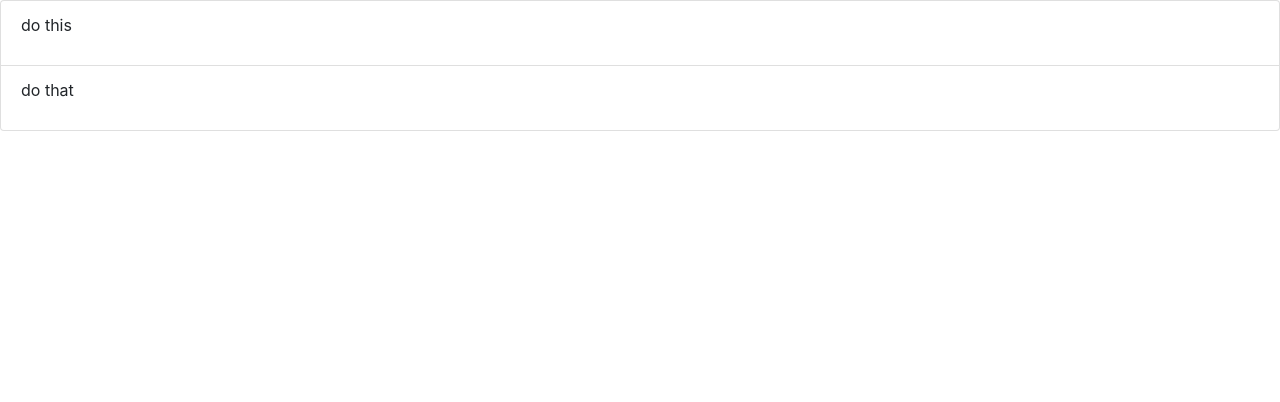
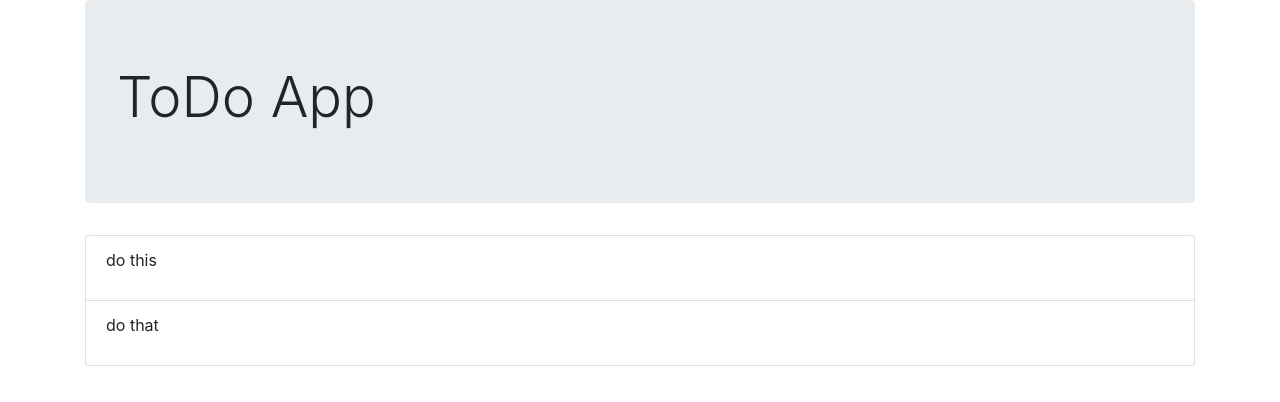
Before and after one commit to BykoButeyko/todoapp-react, a React (Create React App) app: page / in a window 1280 px wide. Shown: the top 402 px of the page. Built offline with nearby package versions, Linux system fonts and the light colour scheme.

Commit message:
Bootstrap UI with jumbotron

```diff
--- a/src/App.js
+++ b/src/App.js
@@ -7,10 +7,17 @@ function App() {
     {id:1, description: 'do that', done: false},
   ];
   return (
-    <div>
-      <TaskList tasks={tasks} />
+    <div className="container">
+      <div className="row">
+        <div className="col">
+          <div className="jumbotron">
+            <h1 className="display-4">ToDo App</h1>
+          </div>
+          <TaskList tasks={tasks} />
+        </div>
+      </div>
     </div>
   );
-}
+};
 
 export default App;
```
